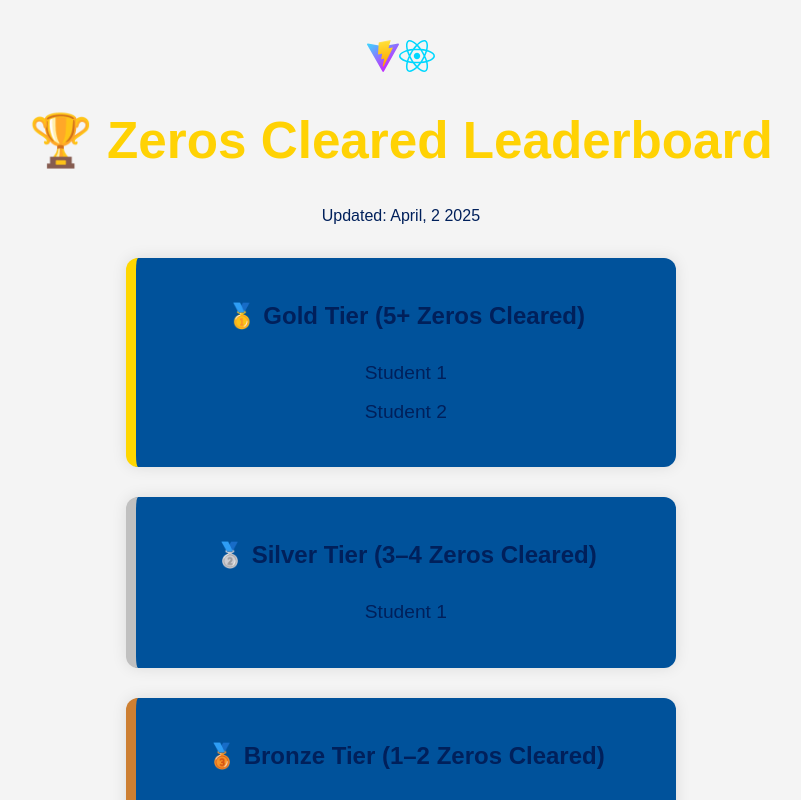
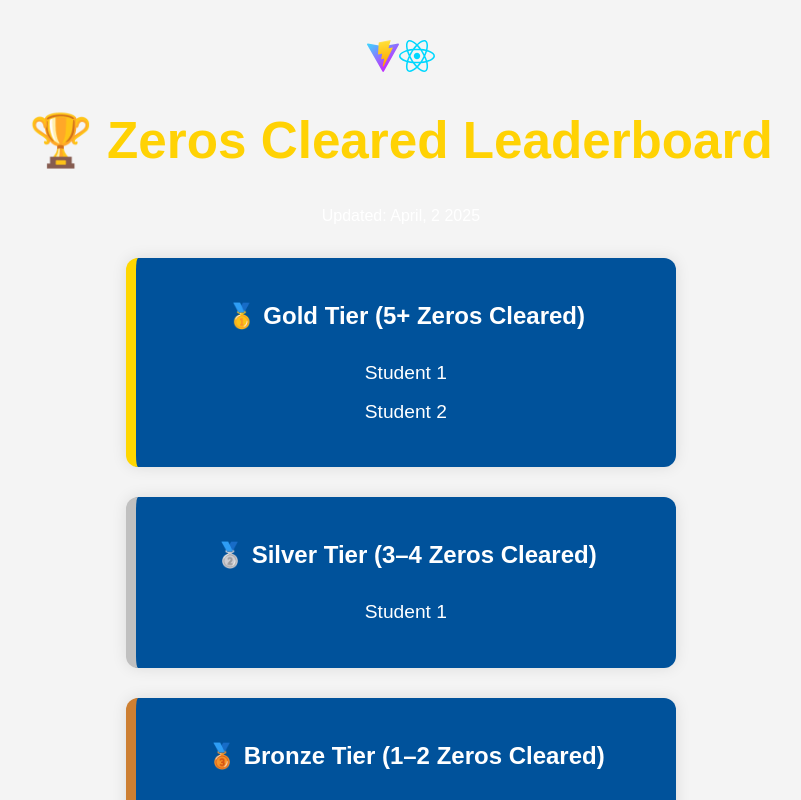
Before and after one commit to srachal674/zeros-leaderboard, a React (Vite) app in the folder zeros-react-app/: page / in a window 1280 px wide. Shown: the top 800 px of the page, without its empty margins (11-812 px from the left). Built offline with nearby package versions, Linux system fonts and the light colour scheme.

Commit message:
Changed text to white.

```diff
--- a/zeros-react-app/src/App.css
+++ b/zeros-react-app/src/App.css
@@ -3,7 +3,7 @@ body {
   background-color: #f4f4f4;
   text-align: center;
   padding: 40px;
-  color: #00205B; /* McNeese navy */
+  color: white
 }
 
 h1 {
```
